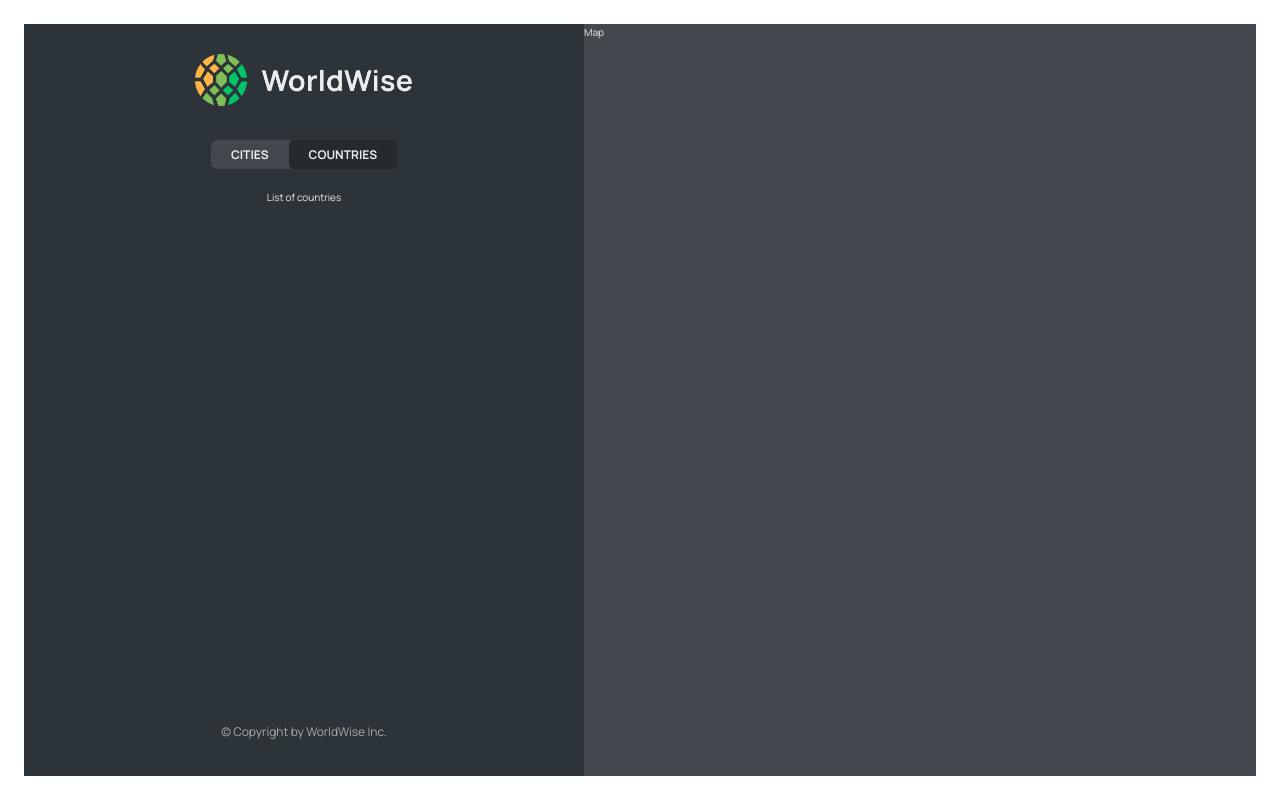
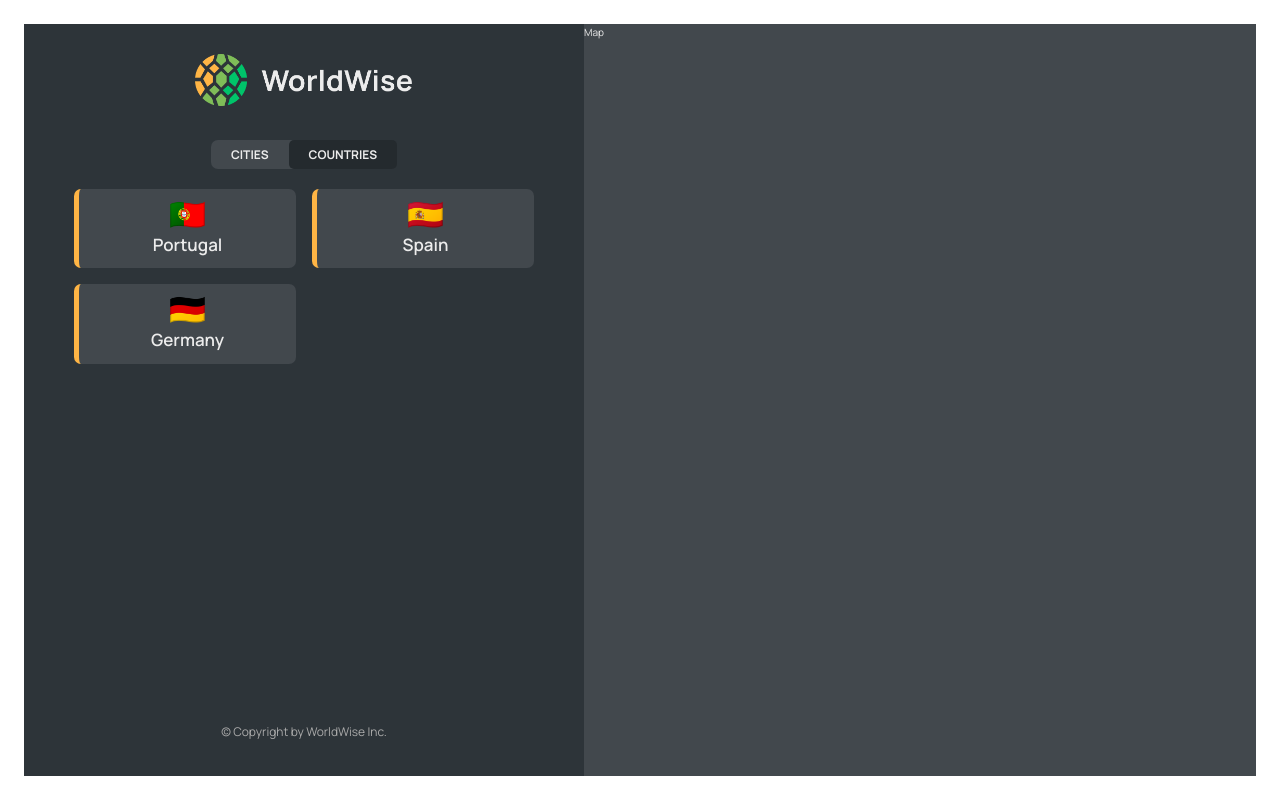
Before and after one commit to 2EZ4BLINK/travel-lister, a React (Vite) app: page /app/countries in a window 1280 px wide. Built offline with nearby package versions, Linux system fonts and the light colour scheme; data requests are answered from the project's data file.

Commit message:
added country list

```diff
--- a/data/cities.json
+++ b/data/cities.json
@@ -35,6 +35,30 @@
         "lng": 13.376933665713324
       },
       "id": 98443197
+    },
+    {
+      "cityName": "Faro",
+      "country": "Portugal",
+      "emoji": "🇵🇹",
+      "date": "2027-10-31T15:59:59.138Z",
+      "notes": "My favorite city so far!",
+      "position": {
+        "lat": 38.727881642324164,
+        "lng": -9.140900099907554
+      },
+      "id": 73930399
+    },
+    {
+      "cityName": "Barcelona",
+      "country": "Spain",
+      "emoji": "🇪🇸",
+      "date": "2027-07-15T08:22:53.976Z",
+      "notes": "",
+      "position": {
+        "lat": 40.46635901755316,
+        "lng": -3.7133789062500004
+      },
+      "id": 17806734
     }
   ]
 }
--- a/src/App.jsx
+++ b/src/App.jsx
@@ -1,12 +1,14 @@
+import { useEffect, useState } from "react";
 import { BrowserRouter, Route, Routes } from "react-router-dom";
+
+import CityList from "./components/CityList";
+import CountryList from "./components/CountryList";
+import AppLayout from "./pages/AppLayout";
 import Homepage from "./pages/Homepage";
+import Login from "./pages/Login";
+import PageNotFound from "./pages/PageNotFound";
+import Pricing from "./pages/Pricing";
 import Product from "./pages/Product";
-import Pricing from "./pages/Pricing";
-import PageNotFound from "./pages/PageNotFound";
-import AppLayout from "./pages/AppLayout";
-import Login from "./pages/Login";
-import CityList from "./components/CityList";
-import { useEffect, useState } from "react";
 
 const BASE_URL = "http://localhost:8000";
 
@@ -47,7 +49,10 @@
               path="cities"
               element={<CityList cities={cities} isLoading={isLoading} />}
             />
-            <Route path="countries" element={<p>List of countries</p>} />
+            <Route
+              path="countries"
+              element={<CountryList cities={cities} isLoading={isLoading} />}
+            />
             <Route path="form" element={<p>Form</p>} />
           </Route>
           <Route path="login" element={<Login />} />
--- /dev/null
+++ b/src/components/CountryList.jsx
@@ -0,0 +1,37 @@
+import styles from "./CountryList.module.css";
+import Spinner from "./Spinner";
+import CountryItem from "./CountryItem";
+import Message from "./Message";
+
+const CountryList = (props) => {
+  const { cities, isLoading } = props;
+
+  if (isLoading) return <Spinner />;
+
+  console.log("cities: ", cities);
+
+  const countries = cities.reduce((arr, city) => {
+    const cityArray = arr.map((i) => i.country);
+
+    if (!cityArray.includes(city.country)) {
+      return [...arr, { country: city.country, emoji: city.emoji }];
+    } else {
+      return arr;
+    }
+  }, []);
+
+  if (!cities.length)
+    return (
+      <Message message="Add your first city by clicking on a city on the map" />
+    );
+
+  return (
+    <ul className={styles.countryList}>
+      {(countries || []).map((country) => (
+        <CountryItem country={country} />
+      ))}
+    </ul>
+  );
+};
+
+export default CountryList;
```
